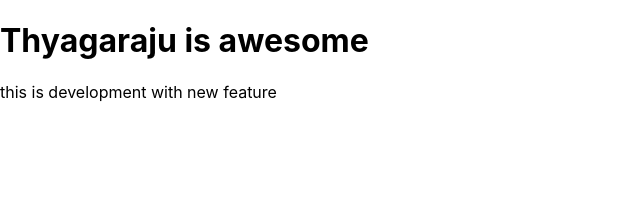
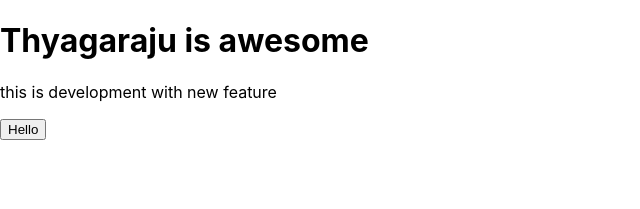
Before and after one commit to Raju5889/amplifyapp, a React (Create React App) app: page / in a window 1280 px wide. Shown: the top 209 px of the page, without its empty margins (0-640 px from the left). Built offline with nearby package versions, Linux system fonts and the light colour scheme.

Commit message:
added new button hello

```diff
--- a/package.json
+++ b/package.json
@@ -7,6 +7,7 @@
     "@testing-library/react": "^11.2.2",
     "@testing-library/user-event": "^12.6.0",
     "react": "^17.0.1",
+    "react-bootstrap": "^1.4.0",
     "react-dom": "^17.0.1",
     "react-scripts": "4.0.1",
     "web-vitals": "^0.2.4"
--- a/src/App.js
+++ b/src/App.js
@@ -1,11 +1,13 @@
 import logo from "./logo.svg";
 import "./App.css";
+import Button from "react-bootstrap/Button";
 
 function App() {
   return (
     <div>
       <h1>Thyagaraju is awesome</h1>
       <p>this is development with new feature</p>
+      <Button>Hello</Button>
     </div>
   );
 }
```
Also changed, not shown: 1 other file (tests, documents, lock files or other folders).
